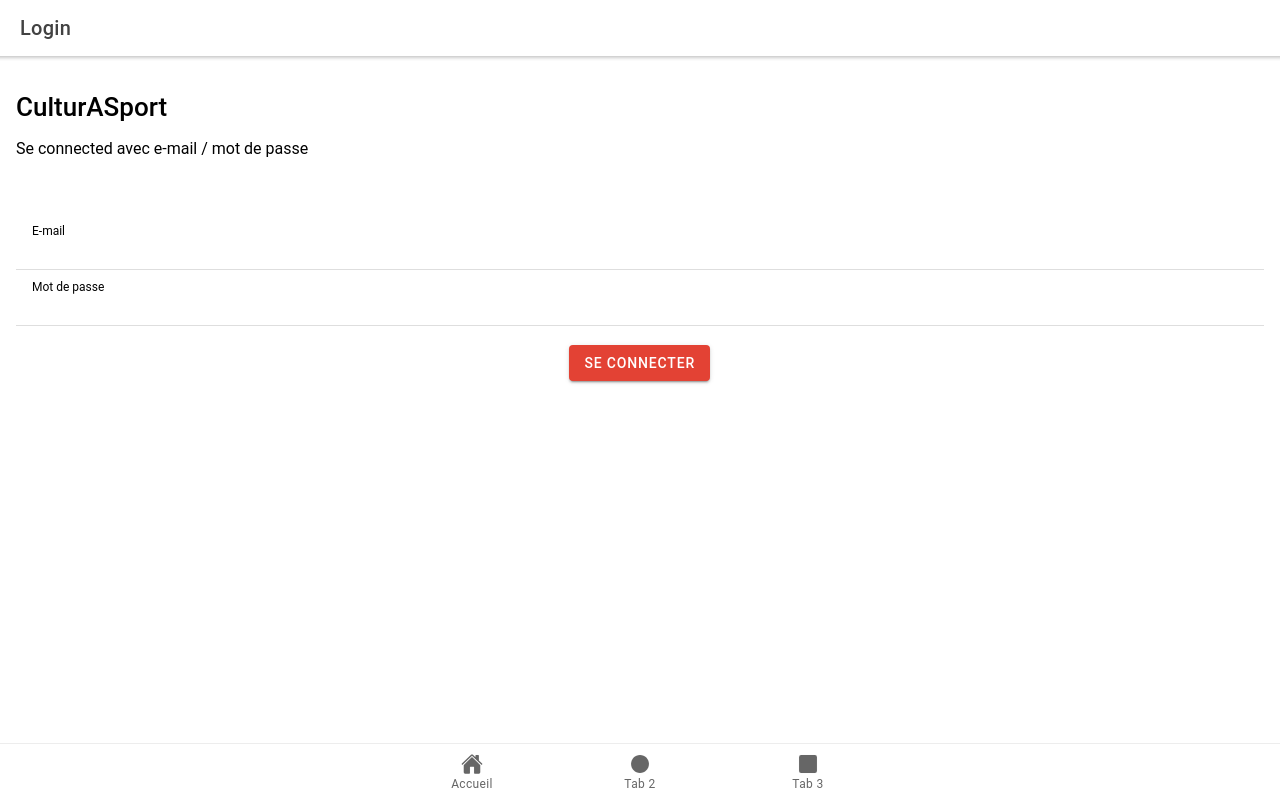
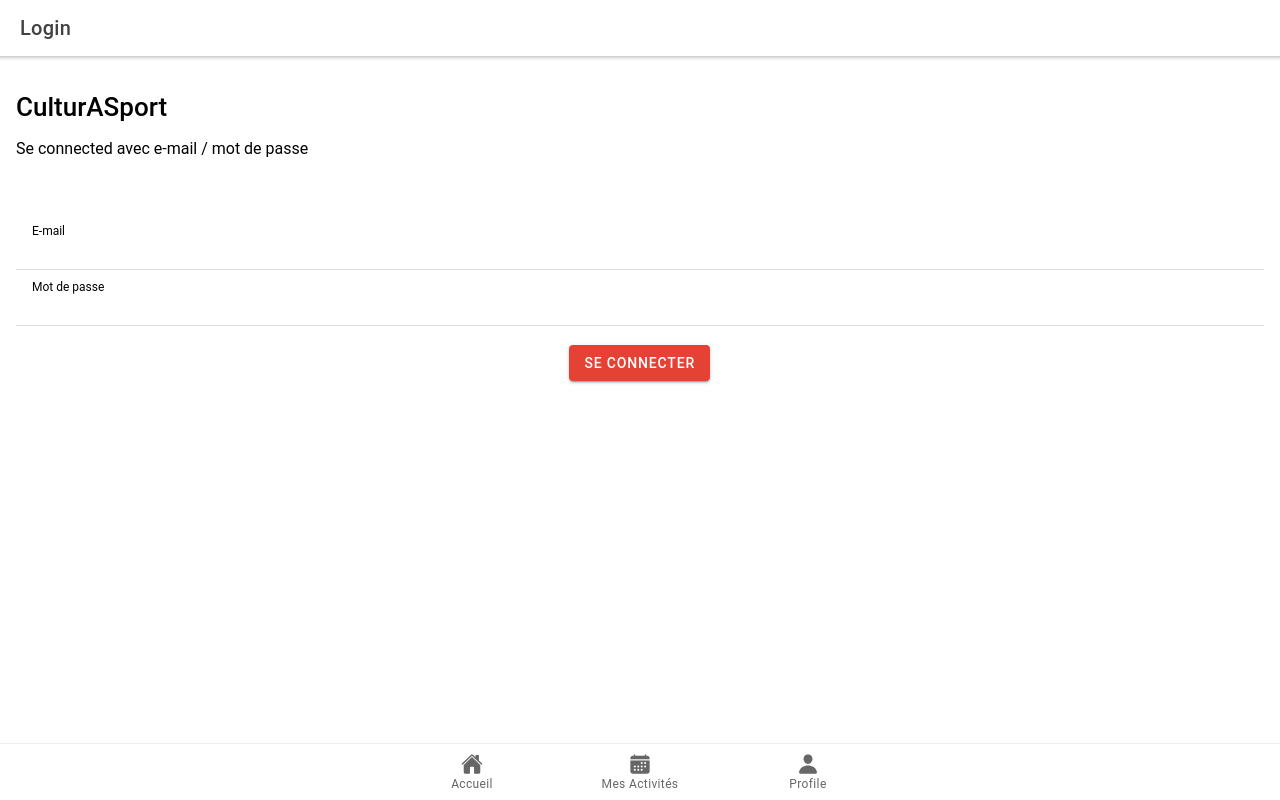
Before and after one commit to Bill-Niz/culturaSport, a React (Create React App) app in the folder cultur-a-sport/: page /login in a window 1280 px wide. Built offline with nearby package versions, Linux system fonts and the light colour scheme.

Commit message:
Add icons

```diff
--- a/cultur-a-sport/src/App.tsx
+++ b/cultur-a-sport/src/App.tsx
@@ -9,7 +9,7 @@ import {
   setupIonicReact
 } from '@ionic/react';
 import { IonReactRouter } from '@ionic/react-router';
-import { ellipse, home, square } from 'ionicons/icons';
+import { calendar, home, person } from 'ionicons/icons';
 import { Redirect, Route } from 'react-router-dom';
 import Tab1 from './pages/Tab1';
 import Tab2 from './pages/Tab2';
@@ -81,12 +81,12 @@ const App: React.FC = () => {
               <IonLabel>Accueil</IonLabel>
             </IonTabButton>
             <IonTabButton tab="tab2" href="/tab2">
-              <IonIcon aria-hidden="true" icon={ellipse} />
-              <IonLabel>Tab 2</IonLabel>
+              <IonIcon aria-hidden="true" icon={calendar} />
+              <IonLabel>Mes Activités</IonLabel>
             </IonTabButton>
             <IonTabButton tab="tab3" href="/tab3">
-              <IonIcon aria-hidden="true" icon={square} />
-              <IonLabel>Tab 3</IonLabel>
+              <IonIcon aria-hidden="true" icon={person} />
+              <IonLabel>Profile</IonLabel>
             </IonTabButton>
           </IonTabBar>
         </IonTabs>
--- a/cultur-a-sport/src/pages/Tab1.tsx
+++ b/cultur-a-sport/src/pages/Tab1.tsx
@@ -12,6 +12,7 @@ const slideOpts = {
   spaceBetween: 5,
   speed: 400
 };
+
 
 const Tab1: React.FC = () => {
   return (
```
